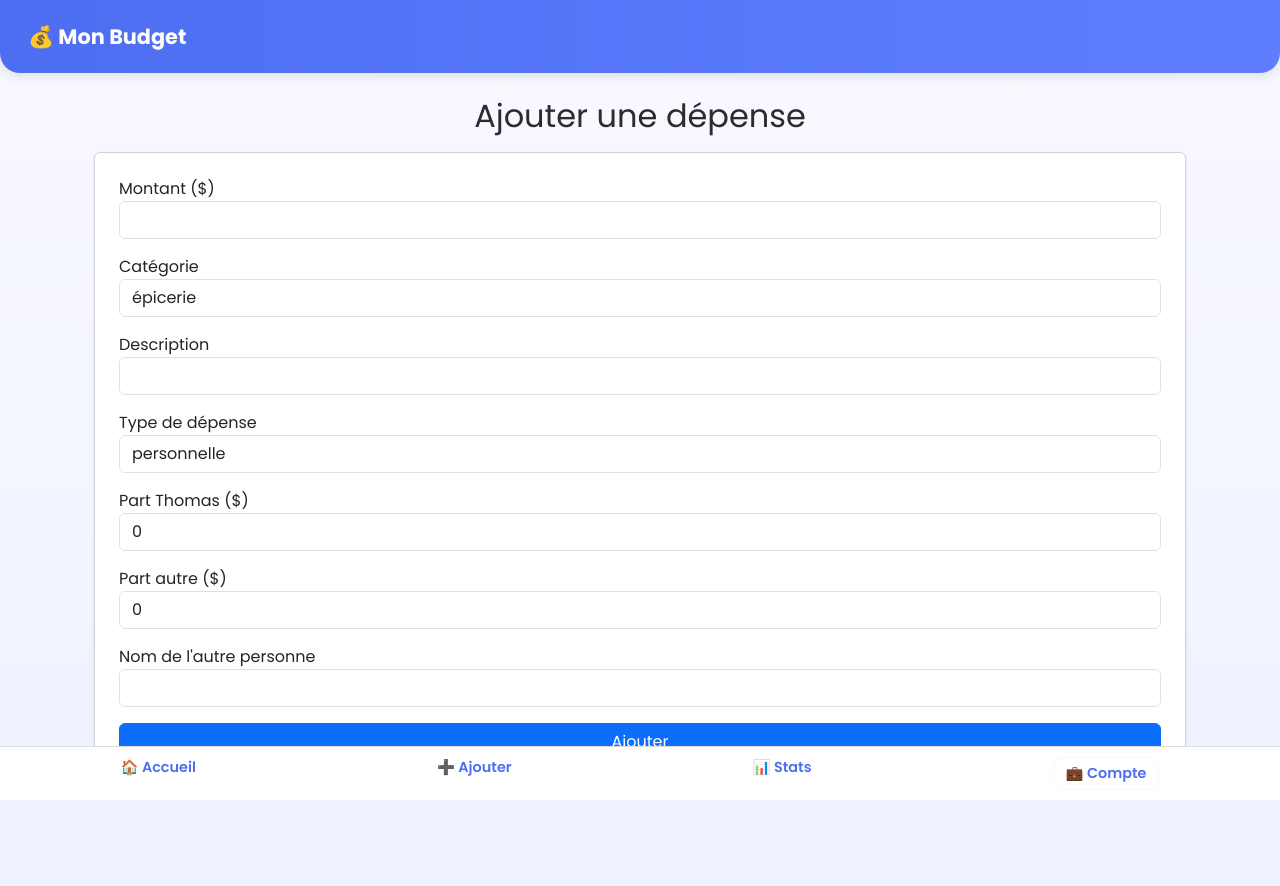
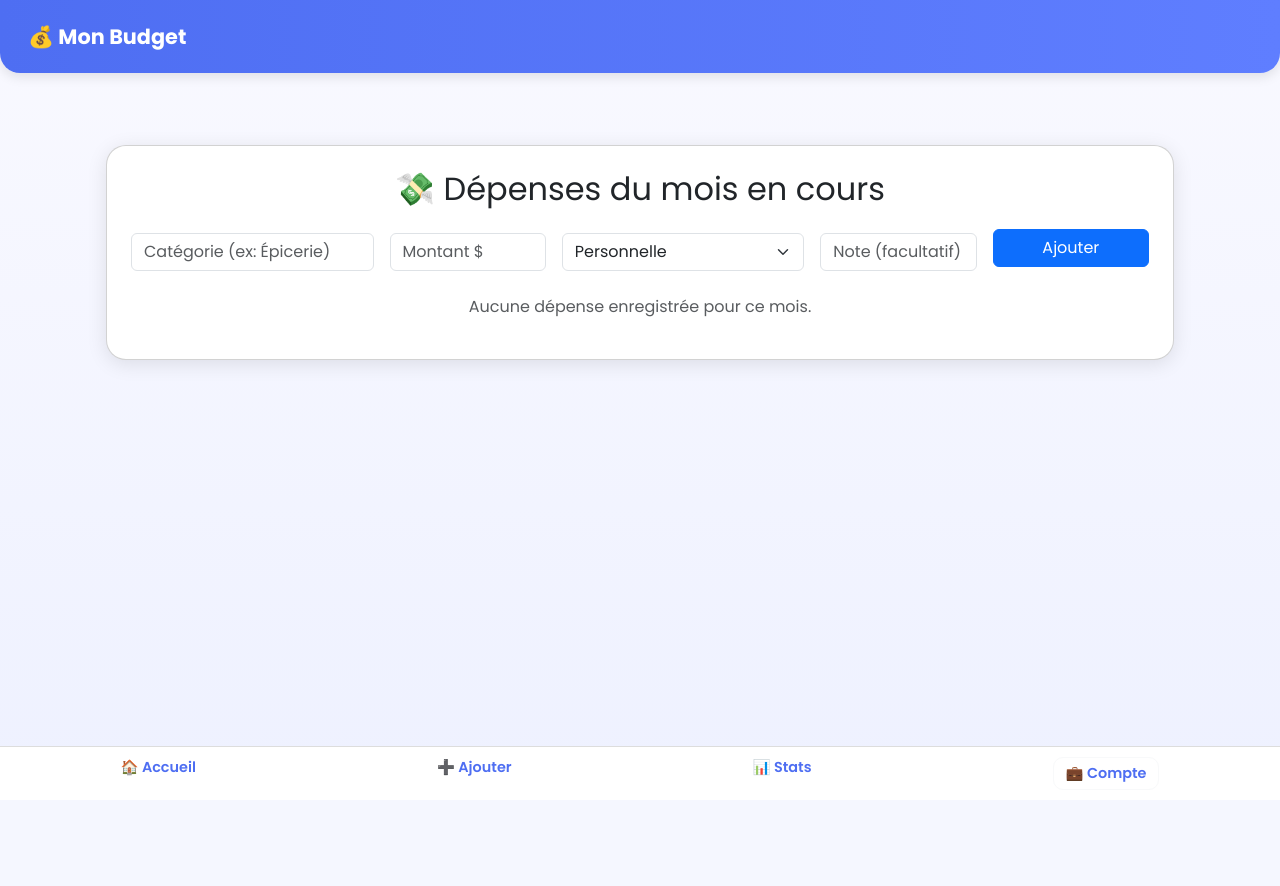
Before and after one commit to ThomEMS/SGP, a Flask app: template templates/ajout.html in a window 1280 px wide. After the commit the page ends 782 px from the top, so only its background shows below. Run offline with Flask 3, Linux system fonts and the light colour scheme; the template is opened without the code that fills it, so the values that code supplies are empty.

Commit message:
lotta baguettes

```diff
--- a/app.py
+++ b/app.py
@@ -24,6 +24,7 @@ def login():
             return redirect(url_for('index'))
         return render_template('login.html', error="Identifiants invalides")
     return render_template('login.html')
+
 
 @app.route('/register', methods=['GET', 'POST'])
 def register():
@@ -56,11 +57,15 @@ def compte():
         return redirect(url_for('login'))
 
     conn = get_db_connection()
-    account = conn.execute(
+    cursor = conn.cursor()
+
+    # Retrieve main account
+    account = cursor.execute(
         "SELECT * FROM accounts WHERE user_id = ?", (user["id"],)
     ).fetchone()
 
-    if request.method == "POST":
+    # Case 1 — update main financial info
+    if request.method == "POST" and "add_expense" not in request.form:
         data = {
             "net_income": request.form["net_income"],
             "pay_frequency": request.form["pay_frequency"],
@@ -70,9 +75,8 @@ def compte():
             "debt_payment": request.form.get("debt_payment") or 0,
             "notes": request.form.get("notes", ""),
         }
-
         if account:
-            conn.execute("""
+            cursor.execute("""
                 UPDATE accounts SET
                     net_income = :net_income,
                     pay_frequency = :pay_frequency,
@@ -84,19 +88,95 @@ def compte():
                 WHERE user_id = :user_id
             """, {**data, "user_id": user["id"]})
         else:
-            conn.execute("""
+            cursor.execute("""
                 INSERT INTO accounts (user_id, net_income, pay_frequency,
                     next_pay_date, fixed_expenses, savings_goal, debt_payment, notes)
                 VALUES (:user_id, :net_income, :pay_frequency,
                     :next_pay_date, :fixed_expenses, :savings_goal, :debt_payment, :notes)
             """, {**data, "user_id": user["id"]})
+        conn.commit()
 
+    # Case 2 — add a fixed expense line
+    elif request.method == "POST" and "add_expense" in request.form:
+        category = request.form["category"]
+        amount = float(request.form["amount"])
+        note = request.form.get("note", "")
+        cursor.execute("""
+            INSERT INTO fixed_expenses (user_id, category, amount, note)
+            VALUES (?, ?, ?, ?)
+        """, (user["id"], category, amount, note))
         conn.commit()
-        conn.close()
-        return redirect(url_for("compte"))
+
+    # Retrieve all fixed expenses
+    cursor.execute("SELECT * FROM fixed_expenses WHERE user_id = ?", (user["id"],))
+    fixed_expenses = cursor.fetchall()
 
     conn.close()
-    return render_template("compte.html", user=user, account=account)
+    return render_template("compte.html", user=user, account=account, fixed_expenses=fixed_expenses)
+
+
+
+@app.route('/stats')
+def stats():
+    """Page de statistiques sommaires"""
+    user = session.get("user")
+    if not user:
+        return redirect(url_for('login'))
+
+    conn = get_db_connection()
+    cursor = conn.cursor()
+
+    # Regrouper les dépenses par catégorie
+    cursor.execute("""
+        SELECT category, SUM(amount) AS total
+        FROM expenses
+        WHERE user_id = ?
+        GROUP BY category
+    """, (user['id'],))
+
+    data = cursor.fetchall()
+    conn.close()
+
+    return render_template('stats.html', user=user, data=data)
+
+@app.route('/ajout', methods=['GET', 'POST'])
+def ajout():
+    """Ajout de dépenses du mois courant"""
+    user = session.get("user")
+    if not user:
+        return redirect(url_for('login'))
+
+    conn = get_db_connection()
+    cursor = conn.cursor()
+
+    if request.method == 'POST':
+        category = request.form['category']
+        amount = float(request.form['amount'])
+        note = request.form.get('note', '')
+        shared_type = request.form.get('shared_type')
+        shared_ratio = 1.0
+
+        # Si c’est une facture partagée, récupérer la proportion entrée
+        if shared_type == 'shared':
+            shared_ratio = float(request.form.get('shared_ratio', 1.0))
+
+        cursor.execute("""
+            INSERT INTO expenses (user_id, category, amount, note, shared_ratio)
+            VALUES (?, ?, ?, ?, ?)
+        """, (user['id'], category, amount, note, shared_ratio))
+        conn.commit()
+
+    cursor.execute("""
+        SELECT *
+        FROM expenses
+        WHERE user_id = ?
+        AND strftime('%Y-%m', created_at) = strftime('%Y-%m', 'now')
+        ORDER BY created_at DESC
+    """, (user['id'],))
+    expenses = cursor.fetchall()
+    conn.close()
+
+    return render_template('ajout.html', user=user, expenses=expenses)
 
 
 if __name__ == '__main__':
--- a/templates/ajout.html
+++ b/templates/ajout.html
@@ -1,45 +1,85 @@
 {% extends "base.html" %}
 {% block content %}
-<h2 class="text-center">Ajouter une dépense</h2>
-<form method="POST" class="card p-4 shadow-sm mt-3">
-  <div class="mb-3">
-    <label>Montant ($)</label>
-    <input type="number" name="montant" step="0.01" class="form-control" required>
+<style>
+  body {
+    background: linear-gradient(180deg, #f9f9ff 0%, #eef1ff 100%);
+    font-family: "Poppins", "Helvetica Neue", sans-serif;
+  }
+  .card {
+    border-radius: 20px;
+    box-shadow: 0 4px 20px rgba(0,0,0,0.1);
+    background: white;
+  }
+</style>
+
+<div class="container py-5">
+  <div class="card p-4">
+    <h2 class="text-center mb-4">💸 Dépenses du mois en cours</h2>
+
+    <form method="POST" class="row g-3 align-items-center mb-4">
+      <div class="col-md-3">
+        <input type="text" name="category" class="form-control" placeholder="Catégorie (ex: Épicerie)" required>
       </div>
-  <div class="mb-3">
-    <label>Catégorie</label>
-    <select name="categorie" class="form-control">
-      <option>épicerie</option>
-      <option>maison</option>
-      <option>restaurant</option>
-      <option>facture</option>
-      <option>autre</option>
+
+      <div class="col-md-2">
+        <input type="number" step="0.01" name="amount" class="form-control" placeholder="Montant $" required>
+      </div>
+
+      <div class="col-md-3">
+        <select name="shared_type" id="shared_type" class="form-select" onchange="toggleSharedRatio()">
+          <option value="personal" selected>Personnelle</option>
+          <option value="shared">Partagée</option>
         </select>
       </div>
-  <div class="mb-3">
-    <label>Description</label>
-    <input type="text" name="description" class="form-control">
+
+      <div class="col-md-2" id="ratio_field" style="display:none;">
+        <input type="number" step="0.01" min="0.1" max="1" name="shared_ratio" class="form-control" placeholder="Proportion (0.5 = 50%)">
       </div>
-  <div class="mb-3">
-    <label>Type de dépense</label>
-    <select name="type_depense" class="form-control">
-      <option>personnelle</option>
-      <option>partagée</option>
-      <option>séparable</option>
-    </select>
+
+      <div class="col-md-2">
+        <input type="text" name="note" class="form-control" placeholder="Note (facultatif)">
       </div>
-  <div class="mb-3">
-    <label>Part Thomas ($)</label>
-    <input type="number" name="part_thomas" step="0.01" class="form-control" value="0">
+
+      <div class="col-12 col-md-2 mt-2">
+        <button type="submit" class="btn btn-primary w-100">Ajouter</button>
       </div>
-  <div class="mb-3">
-    <label>Part autre ($)</label>
-    <input type="number" name="part_autre" step="0.01" class="form-control" value="0">
+    </form>
+
+    <script>
+      function toggleSharedRatio() {
+        const type = document.getElementById("shared_type").value;
+        document.getElementById("ratio_field").style.display = (type === "shared") ? "block" : "none";
+      }
+    </script>
+
+    {% if expenses %}
+      <table class="table table-striped">
+        <thead>
+          <tr>
+            <th>Date</th>
+            <th>Catégorie</th>
+            <th>Montant ($)</th>
+            <th>Type</th>
+            <th>Part (%)</th>
+            <th>Note</th>
+          </tr>
+        </thead>
+        <tbody>
+          {% for e in expenses %}
+          <tr>
+            <td>{{ e['created_at'][:10] }}</td>
+            <td>{{ e['category'] }}</td>
+            <td>{{ "%.2f"|format(e['amount']) }}</td>
+            <td>{{ "Partagée" if e['shared_ratio'] < 1 else "Personnelle" }}</td>
+            <td>{{ "%.0f"|format(e['shared_ratio'] * 100) }}%</td>
+            <td>{{ e['note'] }}</td>
+          </tr>
+          {% endfor %}
+        </tbody>
+      </table>
+    {% else %}
+      <p class="text-center text-muted">Aucune dépense enregistrée pour ce mois.</p>
+    {% endif %}
   </div>
-  <div class="mb-3">
-    <label>Nom de l'autre personne</label>
-    <input type="text" name="nom_autre" class="form-control">
 </div>
-  <button type="submit" class="btn btn-primary w-100">Ajouter</button>
-</form>
 {% endblock %}
--- a/templates/index.html
+++ b/templates/index.html
@@ -2,7 +2,7 @@
 {% set title = "Accueil" %}
 {% block content %}
 <h4 class="fw-semibold mb-3">Bonjour {{ user.username }} 👋</h4>
-<p class="text-muted">Voici un aperçu rapide de tes dépenses récentes :</p>
+<p class="text-dark fw-semibold mt-3">Voici un aperçu rapide de tes dépenses récentes :</p>
 
 <div class="row g-3">
   <div class="col-6">
```
Also changed, not shown: database.py (+24 -0 lines), templates/compte.html (+47 -1 lines), templates/expenses.html (added, +69 -0 lines). Lines whose indentation alone changed are shown as unchanged.
